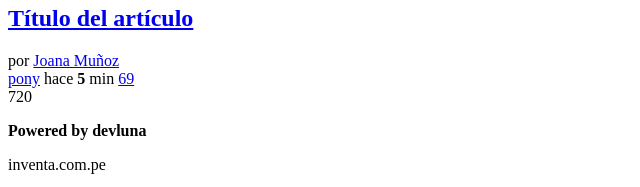
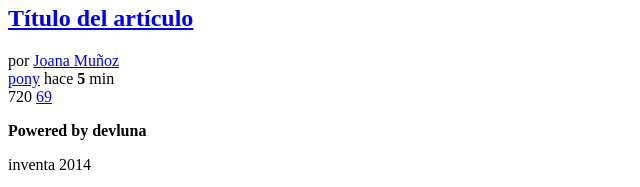
Before and after one commit to devluna/webinventa, a plain HTML site: page index.html in a window 1280 px wide. Shown: the part 779-966 px from the top of the page, 0-640 px from the left. Drawn offline with Linux system fonts and the light colour scheme.

Commit message:
cambio de lineas para la segunda sesión

```diff
--- a/index.html
+++ b/index.html
@@ -47,13 +47,13 @@
 				<span class="fecha_item">
 					hace <strong>5</strong> min
 				</span>
-				<a href="#" class="comentarios_item">69</a>
-				<a href="#" class="guardar_item"></a>
 			</div>
 			<div class="votacion">
 				<a href="#" class="up"></a>
 				720
 				<a href="#" class="down"></a>
+				<a href="#" class="comentarios_item">69</a>
+				<a href="#" class="guardar_item"></a>
 			</div>
 		</article>
 	</section>
@@ -62,7 +62,7 @@
 			<strong>Powered by devluna</strong>
 		</p>
 		<p>
-			inventa.com.pe
+			inventa 2014
 		</p>
 	</footer>
 
```
